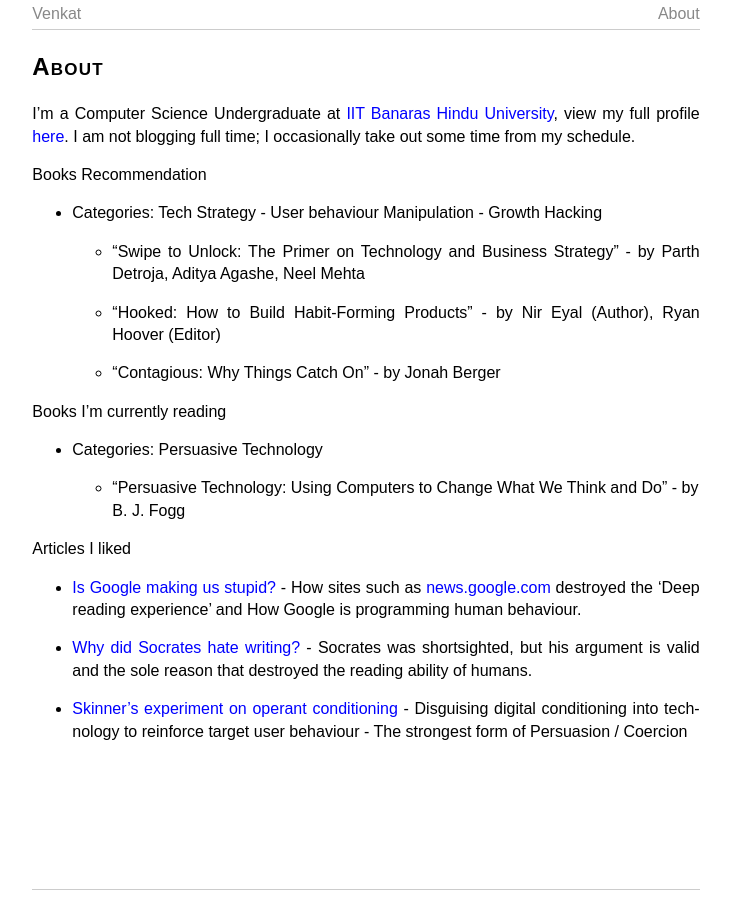
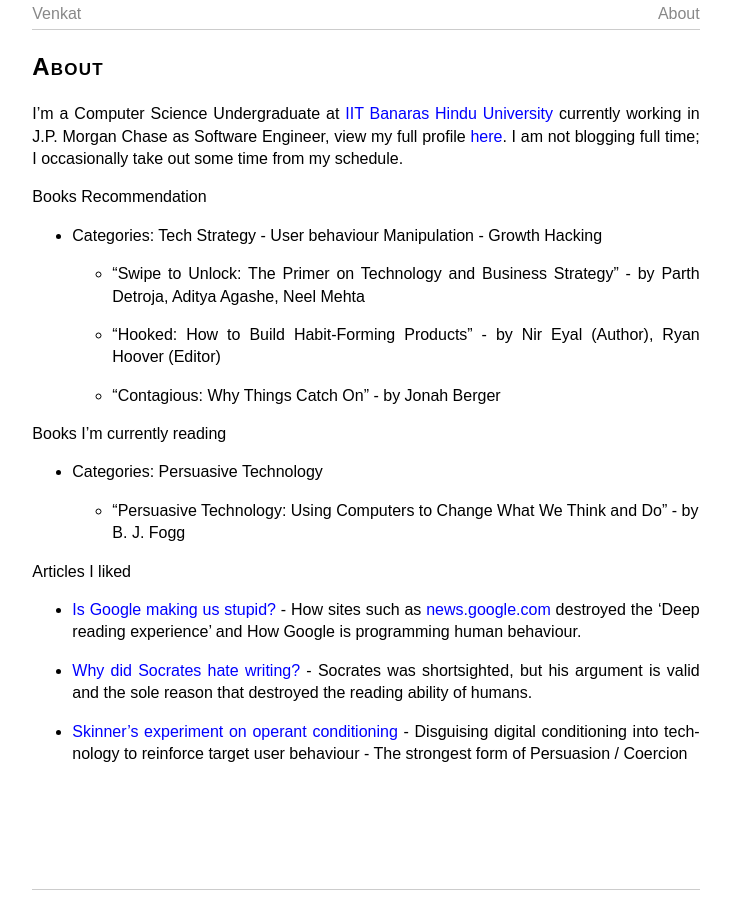
Before and after one commit to vns9/vns9.github.io, a Jekyll site: the page built from about.md, in a window 1280 px wide. Shown: the whole page, without its empty margins (274-1005 px from the left). Built offline with Jekyll 4.4.1, drawn with Linux system fonts in a browser that asks for light colours.

Commit message:
Update about.md

```diff
--- a/about.md
+++ b/about.md
@@ -6,7 +6,7 @@
 permalink: /about/
 ---
 
-I'm a Computer Science Undergraduate at [IIT Banaras Hindu University], view my full profile [here].  I am not blogging full time; I occasionally take out some time from my schedule.
+I'm a Computer Science Undergraduate at [IIT Banaras Hindu University] currently working in J.P. Morgan Chase as Software Engineer, view my full profile [here].  I am not blogging full time; I occasionally take out some time from my schedule.
 
 
 
@@ -40,7 +40,7 @@
 
 
 [Is Google making us stupid?]: https://www.theatlantic.com/magazine/archive/2008/07/is-google-making-us-stupid/306868/
-[here]: https://www.linkedin.com/in/narayanasvenkat/
+[here]: https://www.linkedin.com/in/venkat-narayana/
 [IIT Banaras Hindu University]: https://iitbhu.ac.in
 [news.google.com]: https://news.google.com
 [Skinner's experiment on operant conditioning]: https://youtu.be/I_ctJqjlrHA
```
